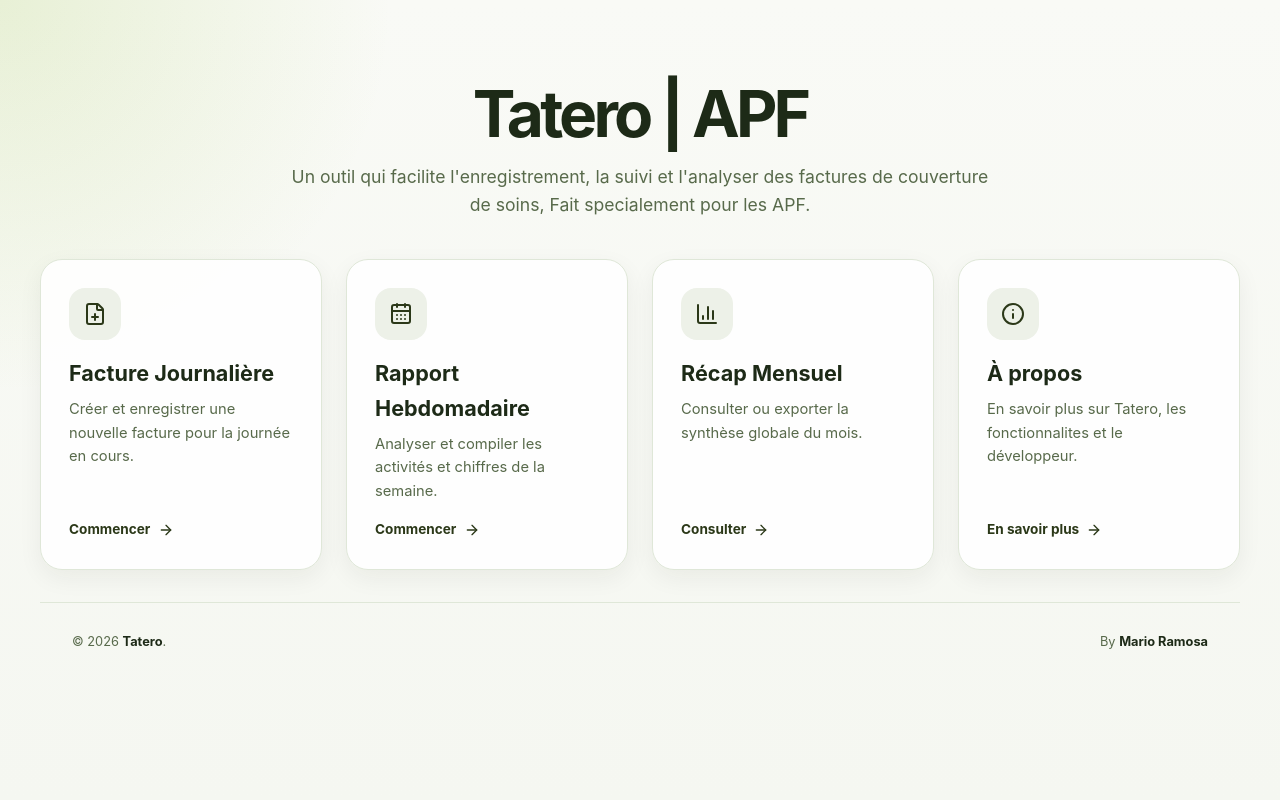
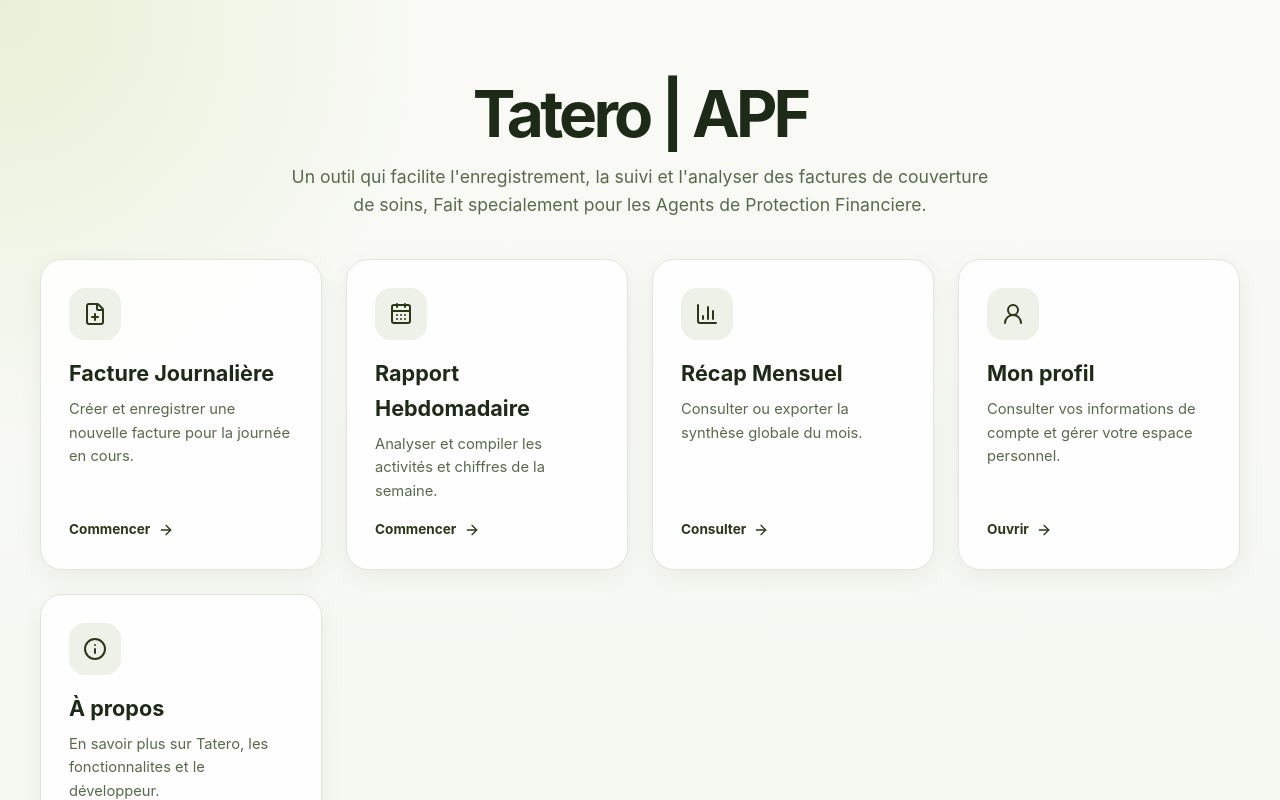
Before and after one commit to marioramosa06/tatero-apf, a React (Vite) app: page / in a window 1280 px wide. Shown: the top 800 px of the page. Built offline with nearby package versions, Linux system fonts and the light colour scheme; sample sign-in values are in the browser's storage.

Commit message:
feat: update navigation and enhance Homepage with profile link for authenticated users

```diff
--- a/src/components/AppLayout.jsx
+++ b/src/components/AppLayout.jsx
@@ -10,7 +10,6 @@ const AppLayout = () => {
         "/reports/week",
         "/reports/month",
         "/profile",
-        "/about"
 
     ];
 
--- a/src/components/BottomNav.jsx
+++ b/src/components/BottomNav.jsx
@@ -4,7 +4,7 @@ import {
     FilePlus,
     CalendarDays,
     BarChart3,
-    Info,
+    // Info,
     CircleUserRound
 } from "lucide-react";
 import "../styles/BottomNav.css";
--- a/src/pages/Homepage.jsx
+++ b/src/pages/Homepage.jsx
@@ -4,13 +4,16 @@ import {
     CalendarDays,
     BarChart3,
     Info,
-    ArrowRight
+    ArrowRight,
+    UserRound
 } from "lucide-react";
 import "../styles/Homepage.css";
 import Footer from "../components/Footer";
+import useAuth from "../hooks/useAuth";
 
 
 const Homepage = () => {
+    const { isAuthenticated } = useAuth();
 
     return (
         <div className="homepage-container">
@@ -38,10 +41,12 @@ const Homepage = () => {
                 </div>
 
                 <p className="homepage-subtitle">
-                    Un outil qui facilite l'enregistrement, la suivi et l'analyser des factures de couverture de soins, Fait specialement pour les APF.
+                    Un outil qui facilite l'enregistrement, la suivi et l'analyser des factures de couverture de soins, Fait specialement pour les Agents de Protection Financiere.
                 </p>
             </header>
             <main className="homepage-grid">
+
+
                 <Link to="/invoices/new" className="homepage-card card-primary">
                     <div className="card-icon-wrapper">
                         <FilePlus className="card-icon" />
@@ -80,6 +85,20 @@ const Homepage = () => {
                         Consulter <ArrowRight className="hint-arrow" />
                     </span>
                 </Link>
+                {isAuthenticated && (
+                    <Link to="/profile" className="homepage-card card-primary">
+                        <div className="card-icon-wrapper">
+                            <UserRound className="card-icon" />
+                        </div>
+                        <div className="card-content">
+                            <h2>Mon profil</h2>
+                            <p>Consulter vos informations de compte et gérer votre espace personnel.</p>
+                        </div>
+                        <span className="card-action-hint">
+                            Ouvrir <ArrowRight className="hint-arrow" />
+                        </span>
+                    </Link>
+                )}
 
                 <Link to="/about" className="homepage-card card-primary">
                     <div className="card-icon-wrapper">
@@ -93,6 +112,7 @@ const Homepage = () => {
                         En savoir plus <ArrowRight className="hint-arrow" />
                     </span>
                 </Link>
+
             </main>
             <Footer />
         </div>
```
